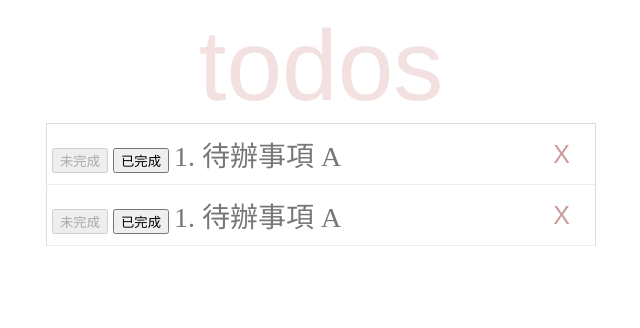
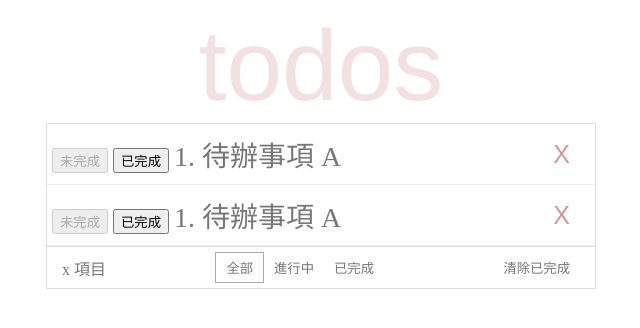
Before and after one commit to Hao1207/mcu-112-web-08370293, an Angular app: page / in a window 1280 px wide. Shown: the top 328 px of the page, without its empty margins (319-959 px from the left). Built offline with nearby package versions, Linux system fonts and the light colour scheme.

Commit message:
feat(footer): 實作待辦事項頁尾元件

```diff
--- a/src/app/app.component.html
+++ b/src/app/app.component.html
@@ -12,4 +12,5 @@
       [(hasFinished)]="hasFinished"
     ></app-todo>
   </section>
+  <app-footer></app-footer>
 </div>
--- a/src/app/app.component.ts
+++ b/src/app/app.component.ts
@@ -1,11 +1,12 @@
 import { Component } from '@angular/core';
 import { HeaderComponent } from './header/header.component';
+import { FooterComponent } from './footer/footer.component';
 import { TodoComponent } from './todo/todo.component';
 
 @Component({
   selector: 'app-root',
   standalone: true,
-  imports: [HeaderComponent, TodoComponent],
+  imports: [HeaderComponent, TodoComponent, FooterComponent],
   templateUrl: './app.component.html',
   styleUrls: ['./app.component.css'],
 })
--- /dev/null
+++ b/src/app/footer/footer.component.css
@@ -0,0 +1,21 @@
+:host {
+  padding: 5px 15px;
+  border: solid 1px #ddd;
+  background-color: white;
+  display: flex;
+  justify-content: space-between;
+  align-items: center;
+}
+
+.count,
+button {
+  color: #777;
+}
+
+button {
+  margin: 0px;
+  padding: 5px 10px;
+  background: none;
+  border: none;
+  cursor: pointer;
+}
--- /dev/null
+++ b/src/app/footer/footer.component.html
@@ -0,0 +1,7 @@
+<span class="count">x 項目</span>
+<span>
+  <button type="button" style="border: 1px solid #aaa">全部</button>
+  <button type="button">進行中</button>
+  <button type="button">已完成</button>
+</span>
+<button type="button">清除已完成</button>
```
Also changed, not shown: src/app/footer/footer.component.ts (added, +11 -0 lines), 1 other file (tests, documents, lock files or other folders).
